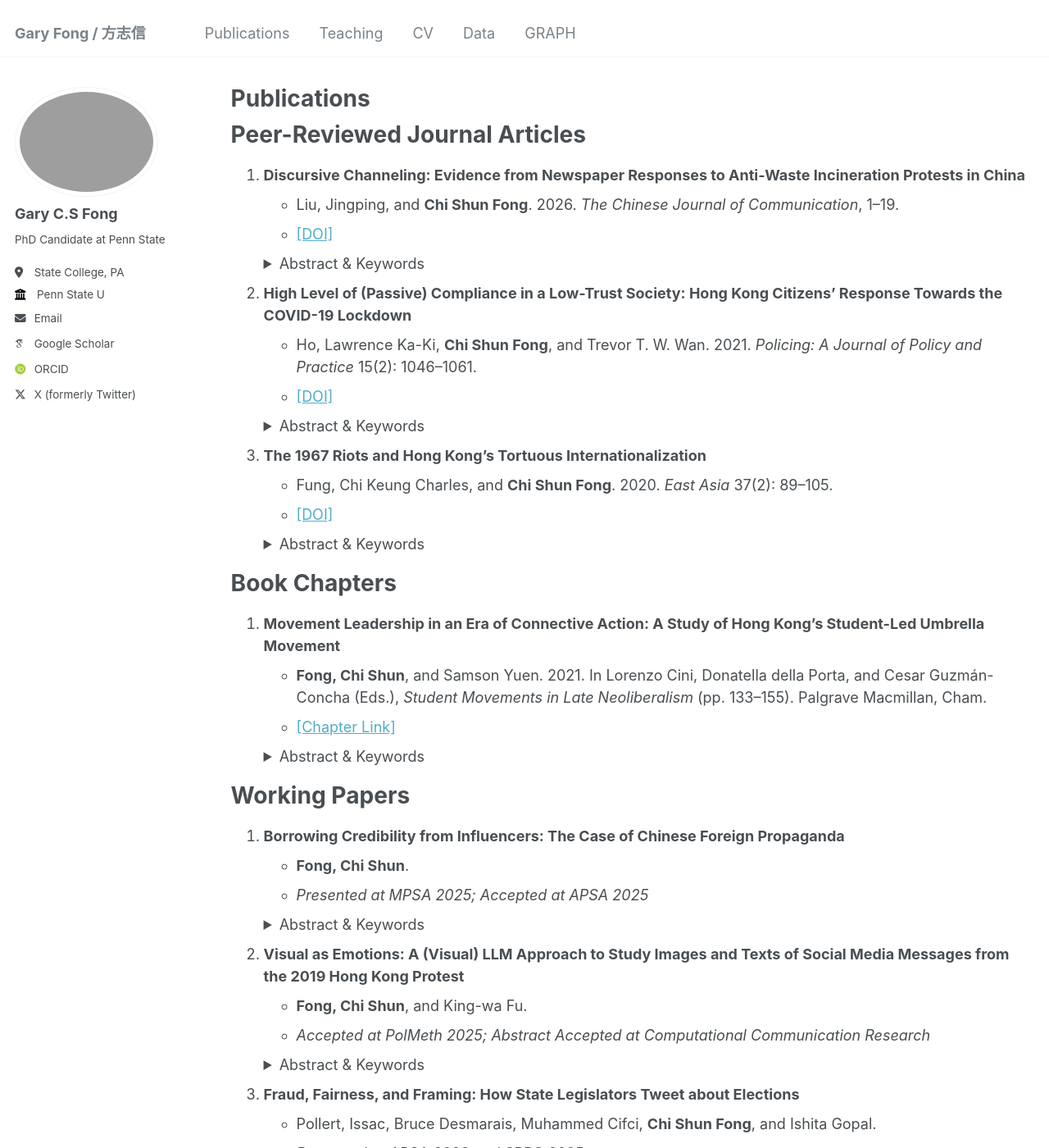
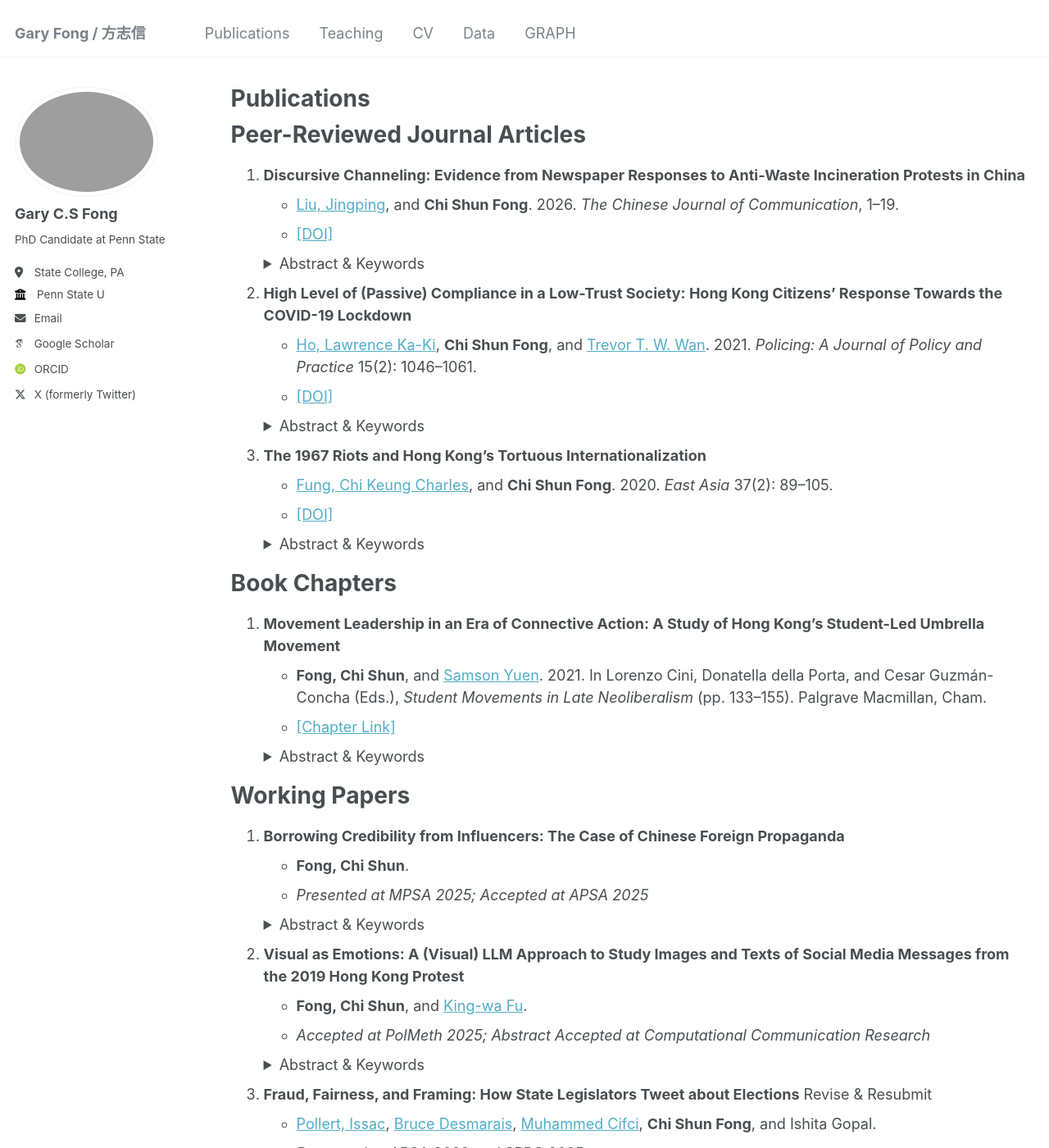
Before and after one commit to sap98fcs/sap98fcs.github.io, a Jekyll site: the page built from _pages/publications.md, in a window 1280 px wide and 1400 px high. Shown: the whole window at 82% size. Built offline with Jekyll 4.4.1, drawn with Linux system fonts in a browser that asks for light colours; some web fonts are replaced; part of the change alters nothing that is shown; some of the changed text lies outside the part shown.

Commit message:
Update publications.md

```diff
--- a/_pages/publications.md
+++ b/_pages/publications.md
@@ -12,7 +12,7 @@ Peer-Reviewed Journal Articles
 ==============================
 
 1. **Discursive Channeling: Evidence from Newspaper Responses to Anti-Waste Incineration Protests in China**
-   * Liu, Jingping, and **Chi Shun Fong**. 2026. *The Chinese Journal of Communication*, 1–19.
+   * [Liu, Jingping](https://www.polyu.edu.hk/apss/people/academic-staff/prof-liu-jingping/), and **Chi Shun Fong**. 2026. *The Chinese Journal of Communication*, 1–19.
    * [[DOI]](https://doi.org/10.1080/17544750.2026.2711048)
    <details>
      <summary>Abstract & Keywords</summary>
@@ -22,7 +22,7 @@ Peer-Reviewed Journal Articles
    </details>
 
 2. **High Level of (Passive) Compliance in a Low-Trust Society: Hong Kong Citizens’ Response Towards the COVID-19 Lockdown**
-   * Ho, Lawrence Ka-Ki, **Chi Shun Fong**, and Trevor T. W. Wan. 2021. *Policing: A Journal of Policy and Practice* 15(2): 1046–1061.
+   * [Ho, Lawrence Ka-Ki](https://cve.ntnu.edu.tw/cve/include/index.php?Page=E-3-1&Cate01=%E5%B0%88%E4%BB%BB%E6%95%99%E5%B8%AB&teacher01=177248838678089100f0ce), **Chi Shun Fong**, and [Trevor T. W. Wan](https://www.law.hku.hk/academic_staff/trevor-t-w-wan/). 2021. *Policing: A Journal of Policy and Practice* 15(2): 1046–1061.
    * [[DOI]](https://doi.org/10.1093/police/paaa090)
    <details>
      <summary>Abstract & Keywords</summary>
@@ -32,7 +32,7 @@ Peer-Reviewed Journal Articles
    </details>
 
 3. **The 1967 Riots and Hong Kong’s Tortuous Internationalization**
-   * Fung, Chi Keung Charles, and **Chi Shun Fong**. 2020. *East Asia* 37(2): 89–105.
+   * [Fung, Chi Keung Charles](https://www.stonybrook.edu/sociology/people/charles-fung.html), and **Chi Shun Fong**. 2020. *East Asia* 37(2): 89–105.
    * [[DOI]](https://doi.org/10.1007/s12140-020-09328-9)
    <details>
      <summary>Abstract & Keywords</summary>
@@ -45,7 +45,7 @@ Book Chapters
 =============
 
 1. **Movement Leadership in an Era of Connective Action: A Study of Hong Kong’s Student-Led Umbrella Movement**
-   * **Fong, Chi Shun**, and Samson Yuen. 2021. In Lorenzo Cini, Donatella della Porta, and Cesar Guzmán-Concha (Eds.), *Student Movements in Late Neoliberalism* (pp. 133–155). Palgrave Macmillan, Cham.
+   * **Fong, Chi Shun**, and [Samson Yuen](https://gis.hkbu.edu.hk/people/prof-wai-hei-samson-yuen.html). 2021. In Lorenzo Cini, Donatella della Porta, and Cesar Guzmán-Concha (Eds.), *Student Movements in Late Neoliberalism* (pp. 133–155). Palgrave Macmillan, Cham.
    * [[Chapter Link]](https://doi.org/10.1007/978-3-030-75754-0_6)
    <details>
      <summary>Abstract & Keywords</summary>
@@ -68,7 +68,7 @@ Working Papers
    </details>
 
 2. **Visual as Emotions: A (Visual) LLM Approach to Study Images and Texts of Social Media Messages from the 2019 Hong Kong Protest**
-   * **Fong, Chi Shun**, and King-wa Fu.
+   * **Fong, Chi Shun**, and [King-wa Fu](https://jmsc.hku.hk/people/king-wa-fu/).
    * *Accepted at PolMeth 2025; Abstract Accepted at Computational Communication Research*
    <details>
      <summary>Abstract & Keywords</summary>
@@ -77,8 +77,8 @@ Working Papers
      <b>Abstract:</b> [Insert abstract text here]
    </details>
 
-3. **Fraud, Fairness, and Framing: How State Legislators Tweet about Elections**
-   * Pollert, Issac, Bruce Desmarais, Muhammed Cifci, **Chi Shun Fong**, and Ishita Gopal.
+3. **Fraud, Fairness, and Framing: How State Legislators Tweet about Elections** Revise & Resubmit
+   * [Pollert, Issac](https://polisci.la.psu.edu/people/isaac-pollert/), [Bruce Desmarais](https://brucedesmarais.com/), [Muhammed Cifci](https://www.linkedin.com/in/mkaficifci/), **Chi Shun Fong**, and Ishita Gopal.
    * *Presented at APSA 2023 and SPPC 2025*
    <details>
      <summary>Abstract & Keywords</summary>
@@ -87,8 +87,8 @@ Working Papers
      <b>Abstract:</b> [Insert abstract text here]
    </details>
 
-4. **Who Overreports? Regime Support and Preference Falsification in Iran**
-   * Tavana, Daniel L., Kevan Harris, **Chi Shun Fong**, and Amir Farmanesh.
+4. **Who Overreports? Regime Support and Preference Falsification in Iran** Under Review
+   * [Tavana, Daniel L.](https://danieltavana.com/), [Kevan Harris](https://kevanharris.com/), **Chi Shun Fong**, and [Amir Farmanesh](https://www.peopleanalytics.ca/farmanesh).
    * [[Preprint]](https://doi.org/10.31235/osf.io/2mqud_v1)
    <details>
      <summary>Abstract & Keywords</summary>
@@ -101,9 +101,9 @@ Works in Progress
 =================
 
 1. **Implementation Matters: Discursive Strategies of Authoritarian States to Prevent Upwards Scale-Shift of Social Protests**
-   * Liu, Jingping, **Chi Shun Fong**, and Yuhan Hu.
+   *[Liu, Jingping](https://www.polyu.edu.hk/apss/people/academic-staff/prof-liu-jingping/), **Chi Shun Fong**, and [Yuhan Hu](https://www.politics.ox.ac.uk/person/yuhan-hu).
    * *Accepted at APSA 2025*
 
 2. **Disaggregating Repression: A Study on the Individual Effects of Repression in Hong Kong’s Anti-Extradition Bill Protests**
-   * **Fong, Chi Shun**, and Samson Yuen.
+   * **Fong, Chi Shun**, and [Samson Yuen](https://gis.hkbu.edu.hk/people/prof-wai-hei-samson-yuen.html).
    * *Presented at MPSA 2022*
```
